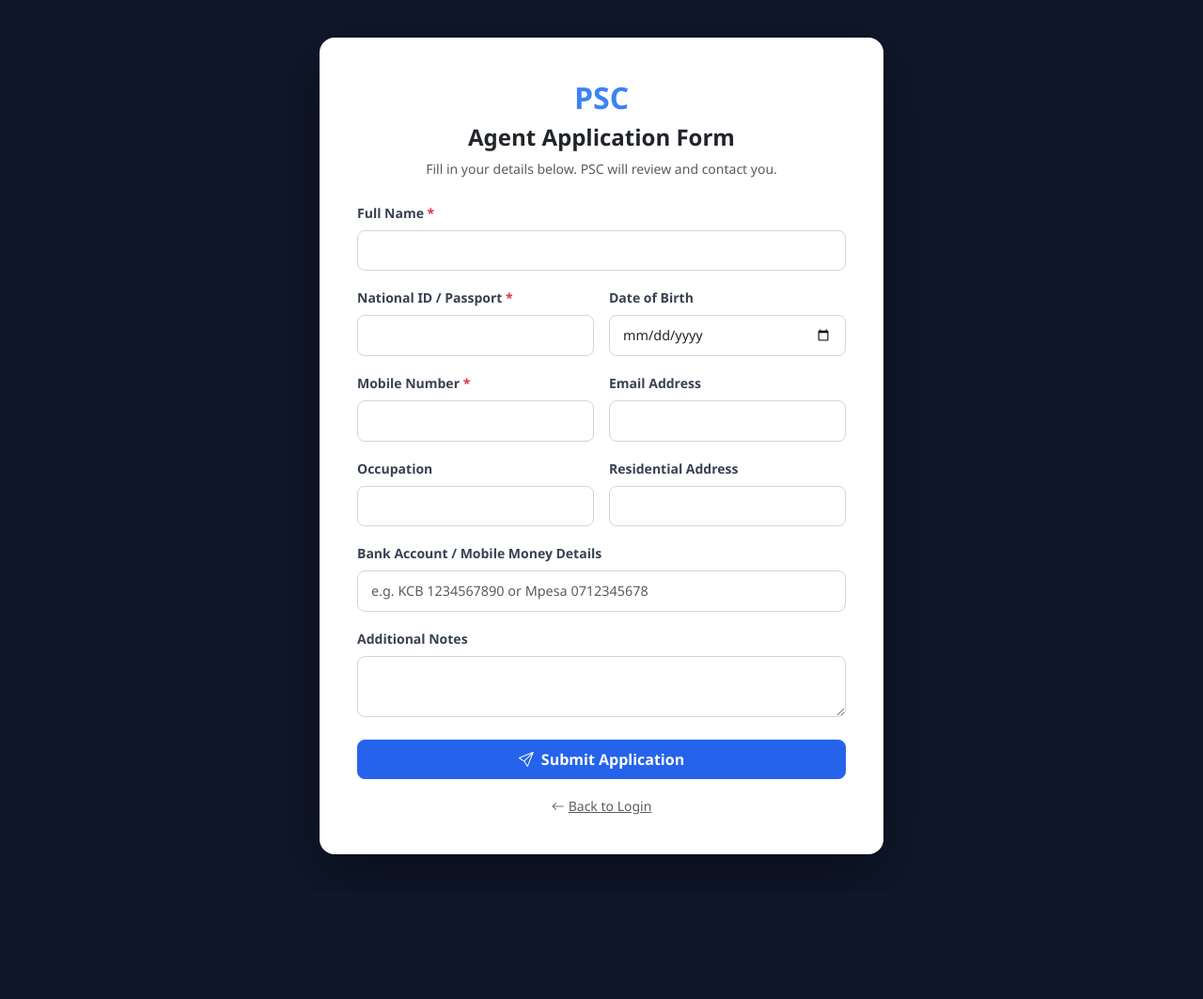
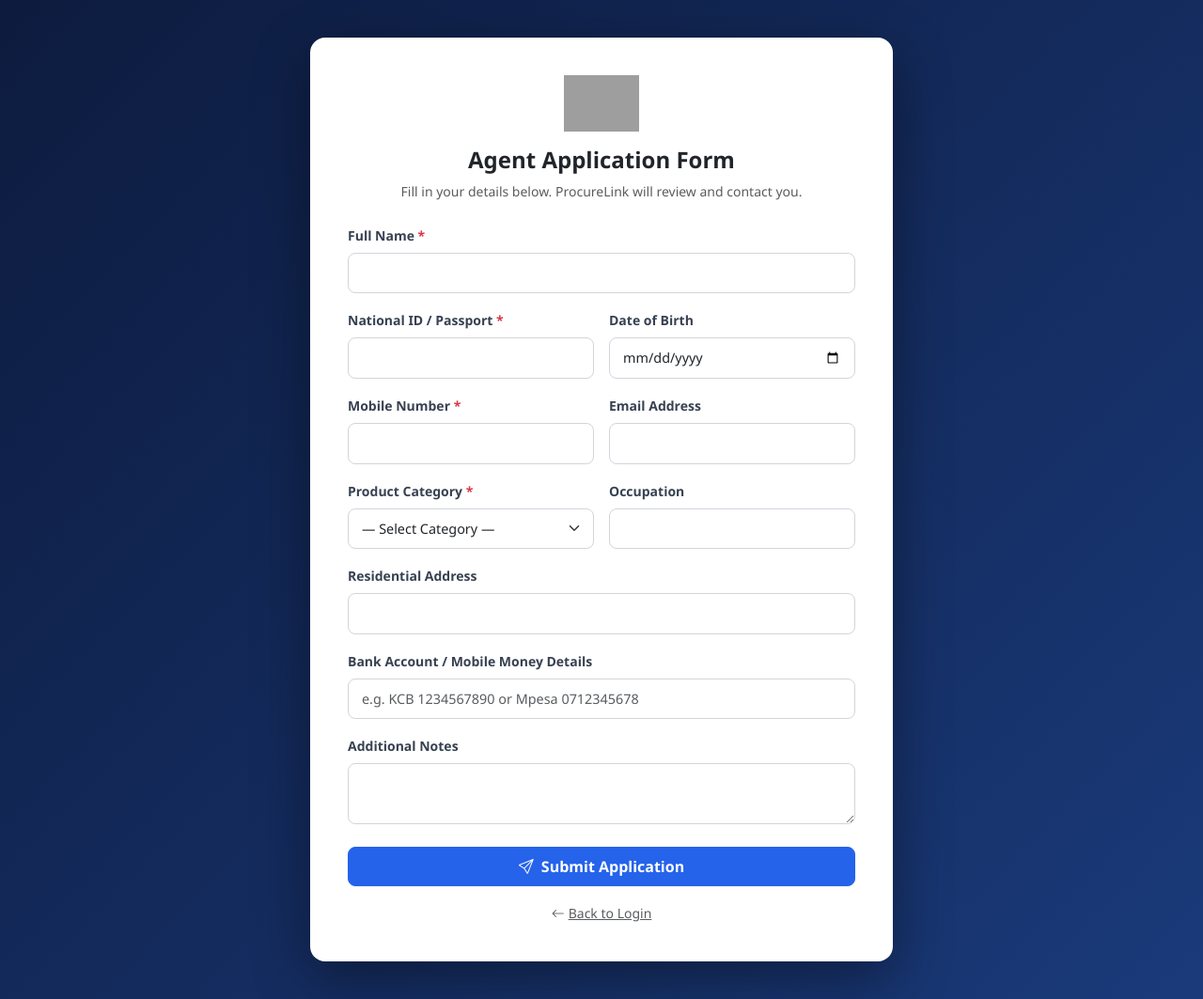
Before and after one commit to tanyaruinz1223-ops/psc-system, a Flask app: page /apply in a window 1280 px wide. Shown: the whole page at 94% size. Before the commit the page ends 911 px from the top, so only its background shows below. Run offline with Flask 3, Linux system fonts and the light colour scheme; grey boxes are pictures that could not be loaded.

Commit message:
Update templates with ProcureLink branding

```diff
--- a/templates/apply.html
+++ b/templates/apply.html
@@ -3,22 +3,22 @@
 <head>
   <meta charset="UTF-8">
   <meta name="viewport" content="width=device-width, initial-scale=1">
-  <title>Agent Application — PSC System</title>
+  <title>Agent Application — ProcureLink</title>
   <link rel="stylesheet" href="https://cdn.jsdelivr.net/npm/bootstrap@5.3.2/dist/css/bootstrap.min.css">
   <link rel="stylesheet" href="https://cdn.jsdelivr.net/npm/bootstrap-icons@1.11.3/font/bootstrap-icons.min.css">
   <link rel="stylesheet" href="{{ url_for('static', filename='style.css') }}">
   <style>
-    body { background: #0f172a; }
-    .apply-card { background: white; border-radius: 16px; padding: 40px; max-width: 600px; margin: 40px auto; box-shadow: 0 20px 60px rgba(0,0,0,.4); }
+    body { background: linear-gradient(135deg, #0d1b3e 0%, #1a3a7a 100%); }
+    .apply-card { background: white; border-radius: 16px; padding: 40px; max-width: 620px; margin: 40px auto; box-shadow: 0 20px 60px rgba(0,0,0,.4); }
   </style>
 </head>
 <body>
 <div class="container">
   <div class="apply-card">
     <div class="text-center mb-4">
-      <div style="font-size:2rem;font-weight:800;color:#3b82f6">PSC</div>
-      <h4 class="fw-bold mt-1">Agent Application Form</h4>
-      <p class="text-muted small">Fill in your details below. PSC will review and contact you.</p>
+      <img src="{{ url_for('static', filename='logo.png') }}" alt="ProcureLink" style="height:60px;object-fit:contain;">
+      <h4 class="fw-bold mt-3">Agent Application Form</h4>
+      <p class="text-muted small">Fill in your details below. ProcureLink will review and contact you.</p>
     </div>
 
     {% with messages = get_flashed_messages(with_categories=true) %}
@@ -50,10 +50,27 @@
           <input type="email" name="email" class="form-control">
         </div>
         <div class="col-md-6">
+          <label class="form-label">Product Category <span class="text-danger">*</span></label>
+          <select name="category" class="form-select" required>
+            <option value="">— Select Category —</option>
+            <option value="Construction & Building">Construction & Building</option>
+            <option value="Stationery & Office Supplies">Stationery & Office Supplies</option>
+            <option value="IT & Electronics">IT & Electronics</option>
+            <option value="Healthcare & Medical">Healthcare & Medical</option>
+            <option value="Food & Beverages">Food & Beverages</option>
+            <option value="Logistics & Transport">Logistics & Transport</option>
+            <option value="Industrial Equipment">Industrial Equipment</option>
+            <option value="Cleaning & Hygiene">Cleaning & Hygiene</option>
+            <option value="Furniture & Fixtures">Furniture & Fixtures</option>
+            <option value="General Trade">General Trade</option>
+            <option value="Other">Other</option>
+          </select>
+        </div>
+        <div class="col-md-6">
           <label class="form-label">Occupation</label>
           <input type="text" name="occupation" class="form-control">
         </div>
-        <div class="col-md-6">
+        <div class="col-12">
           <label class="form-label">Residential Address</label>
           <input type="text" name="address" class="form-control">
         </div>
```
Also changed, not shown: templates/base.html (+7 -4 lines), templates/login.html (+6 -5 lines).
